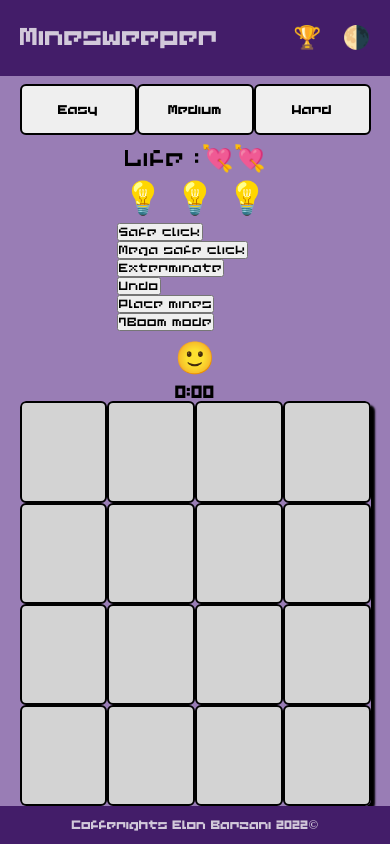
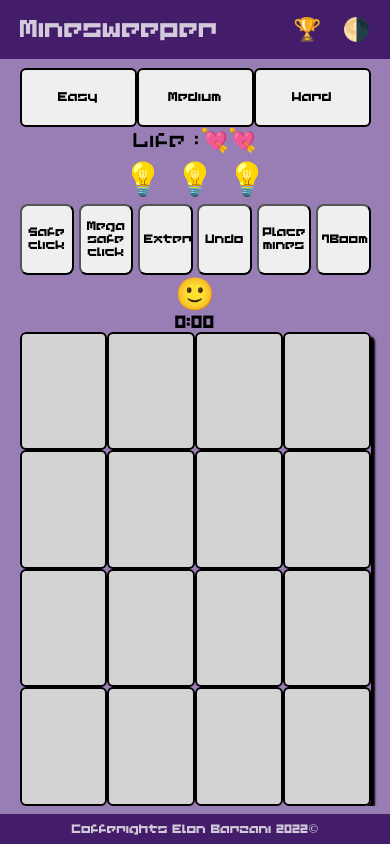
Before and after one commit to elon5000/minesweeper, a plain HTML site: page index.html in a window 390 px wide. Drawn offline with Linux system fonts and the light colour scheme.

Commit message:
css mobile responsive

```diff
--- a/css/main.css
+++ b/css/main.css
@@ -83,7 +83,8 @@ body {
 }
 
 header {
-    flex: 0.16;
+    flex: 0.08;
+    margin-bottom: 1vh;
     align-items: center;
     justify-content: center;
     color: rgb(210, 201, 218);
@@ -181,8 +182,7 @@ header {
 }
 
 .level-picker-container {
-    height: 8vh;
-    padding: 1vh 0;
+    height: 7vh;
     justify-content: space-around;
 }
 
@@ -207,7 +207,7 @@ main {
     flex: 1;
     width: 100%;
     align-items: center;
-    justify-content: center;
+    justify-content: space-around;
 }
 
 .scores-modal-warpper {
@@ -260,9 +260,30 @@ main {
 }
 
 .life-container {
-    font-size: 1.6rem;
+    font-size: 1.4rem;
     align-items: center;
     justify-content: center;
+}
+
+.features-btns-container {
+    flex: 0.15;
+    justify-content: space-between;
+}
+
+.btn-container {
+    height: 100%;
+    align-items: center;
+    justify-content: center;
+}
+
+.btn-container > * {
+    flex: 1;
+    width: 14vw;
+    padding: 4px;
+    font-weight: 600;
+    text-align: center;
+    font-size: 0.8rem;
+    border-radius: 8px;
 }
 
 .smiley-container {
@@ -271,7 +292,6 @@ main {
 }
 
 .smiley {
-    padding: 8px;
     font-size: 2rem;
     cursor: pointer;
     border-radius: 50%;
@@ -282,7 +302,7 @@ main {
 }
 
 table {
-    height: 50vh;
+    flex: 1;
     text-align: center;
     border-radius: 6px;
     box-shadow: 4px 4px 2px rgb(0, 0, 0);
@@ -323,7 +343,8 @@ td:active {
 }
 
 footer {
-    flex: 0.08;
+    flex: 0.04;
+    margin-top: 1vh;
     align-items: center;
     justify-content: center;
     background: rgb(67, 29, 105);
--- a/index.html
+++ b/index.html
@@ -21,6 +21,7 @@
             </div>
         </div>
     </header>
+    <main class="flex column">
     <section class="flex column fixed hidden scores-modal-warpper">
         <button title="Close scores list" class="absolute close-modal-btn" onclick="onToggleScoresModal()">✕</button>
         <div class="flex column main-layout scores-modal">
@@ -41,31 +42,30 @@
         <div title="life" class="flex row life-container">
             Life : <span class="life-counter"></span>
         </div>
-    </section>
-    <section class="features-btns-container">
         <div class="hints-container">
             <ul class="flex row  hints"></ul>
         </div>
-        <div class="btn-container">
+    </section>
+    <section class="flex row main-layout features-btns-container">
+        <div class="flex column btn-container">
             <button class="safe-click-btn" onclick="onSafeClick()">Safe click</button>
         </div>
-        <div class="btn-container">
+        <div class="flex column btn-container">
             <button class="safe-click-btn" onclick="onToggleMegaHintMode()">Mega safe click</button>
         </div>
-        <div class="btn-container">
+        <div class="flex column btn-container">
             <button class="exterminate-btn" onclick="onExterminateMines()">Exterminate</button>
         </div>
-        <div class="btn-container">
+        <div class="flex column btn-container">
             <button class="undo-btn" onclick="onUndo()">Undo</button>
         </div>
-        <div class="btn-container">
+        <div class="flex column btn-container">
             <button class="place-mines-btn" onclick="onTogglePlaceMinesMode()">Place mines</button>
         </div>
-        <div class="btn-container">
-            <button class="seven-boom-btn" onclick="onSetSevenBoomModeMines()">7Boom mode</button>
+        <div class="flex column btn-container">
+            <button class="seven-boom-btn" onclick="onSetSevenBoomModeMines()">7Boom</button>
         </div>
     </section>
-    <main class="flex column">
         <div class="flex column smiley-container">
             <h3 class="smiley" onclick="onReset()"></h3>
         </div>
```
